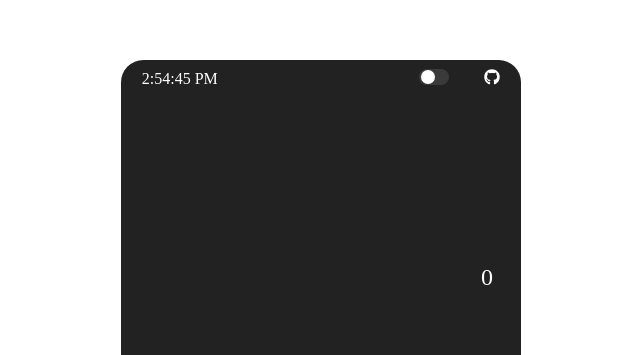
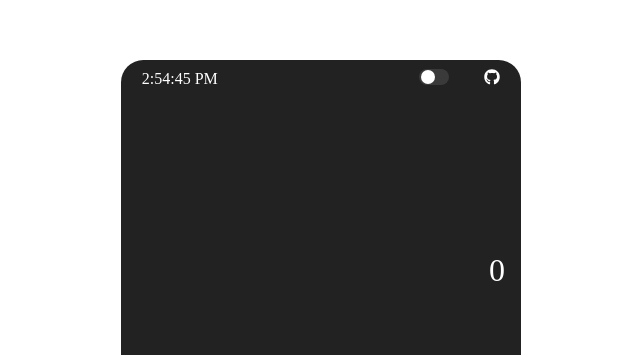
Before and after one commit to m-dennisgocong/my-calculator, a React (Vite) app: page / in a window 1280 px wide. Shown: the top 355 px of the page, without its empty margins (319-959 px from the left). Built offline with nearby package versions, Linux system fonts and the light colour scheme.

Commit message:
refactor: increase font size

```diff
--- a/src/components/Calculator/Calculator.css
+++ b/src/components/Calculator/Calculator.css
@@ -1,23 +1,21 @@
 #screen{
     display: flex;
     flex-direction: column;
-    /* justify-content: end; */
+    justify-content: flex-end;
     gap: .5em;
-    /* align-items: flex-end; */
-    padding: 4em 1em 1em;
+    padding: 2em 1em 0em;
     text-align: right;
 }
 
 #screen #formula{
-    height: 25px;
+    height: 28px;
     width: 100%;
-    overflow-x: scroll;
+    overflow: auto;
     font-size: 1.25rem;
-    padding: 0 .5em;
 }
 #screen #display{
-    height: 25px;
+    /* height: px; */
     width: 100%;
-    font-size: 1.5rem;
-    padding: 0 .5em;
+    font-size: 2rem;
+    overflow: auto;
 }
```
